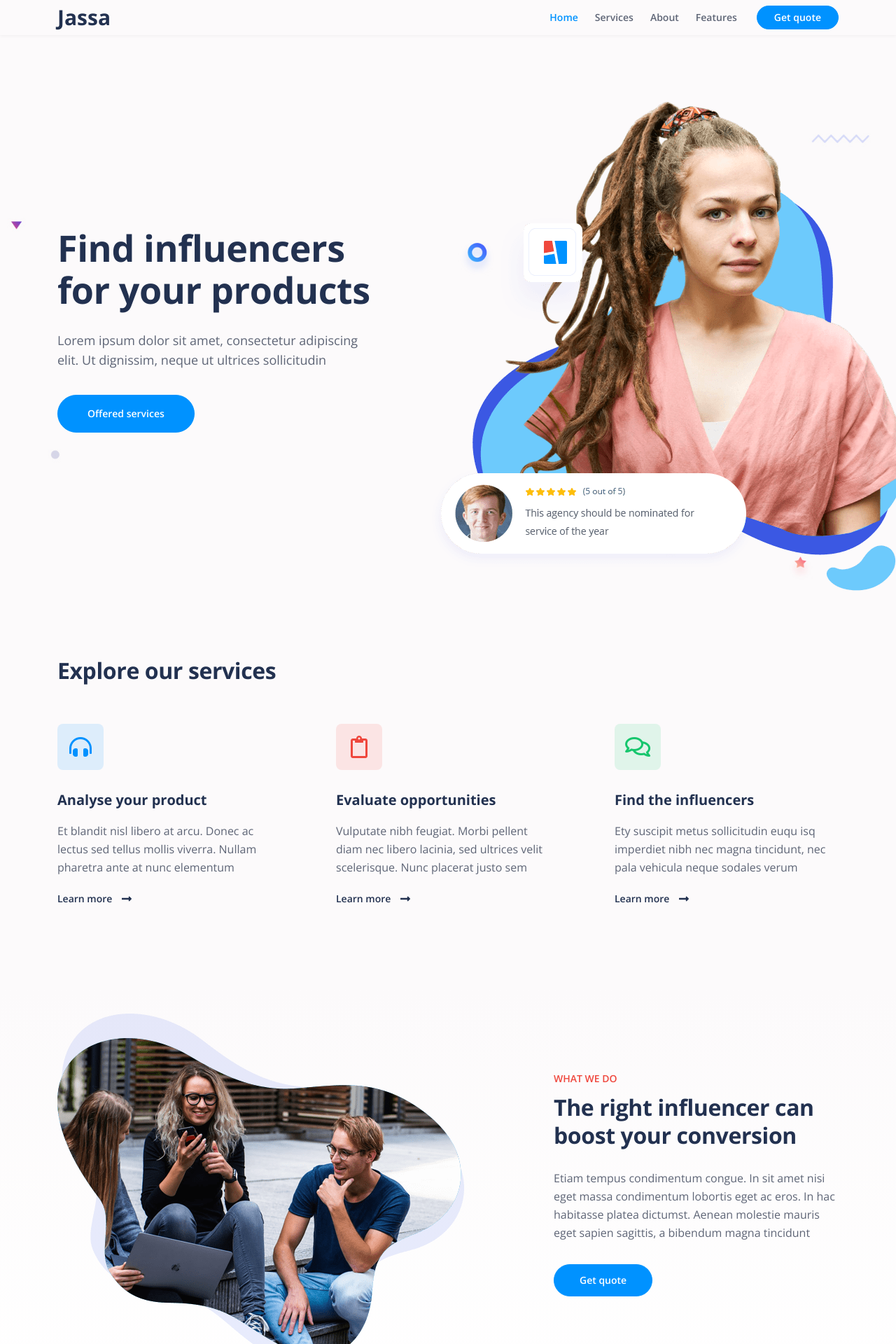
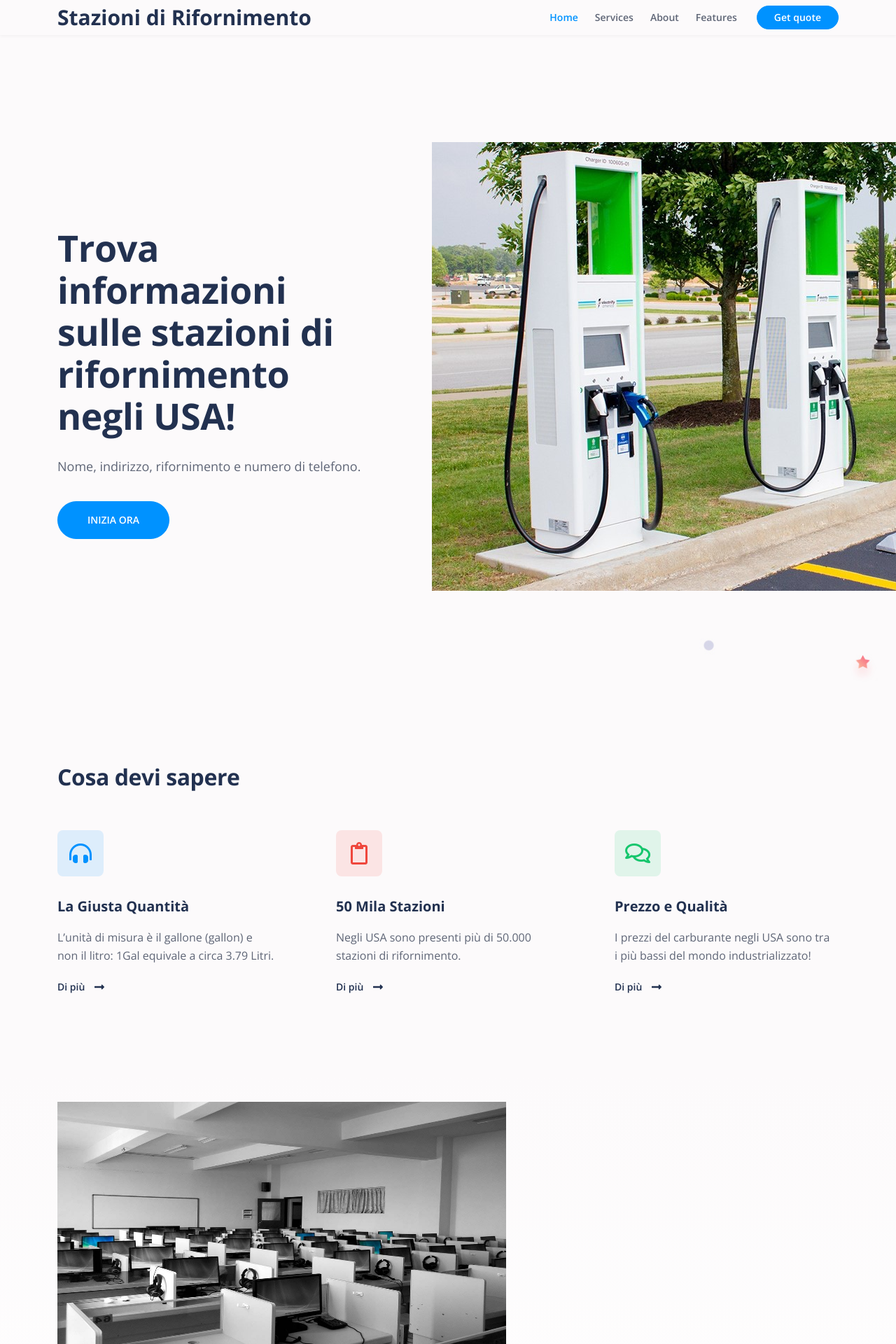
Before and after one commit to bolanosfra/Sito_EV, an Angular app in the folder ev_stations/: page / in a window 1280 px wide. Shown: the top 1920 px of the page at 70% size. Built offline with nearby package versions, Linux system fonts and the light colour scheme; a web font is replaced by a local one.

Commit message:
sito_14.05.2022

```diff
--- a/ev_stations/src/app/parte1/parte1.component.html
+++ b/ev_stations/src/app/parte1/parte1.component.html
@@ -2,8 +2,7 @@
     <div class="container">
 
 
-
-         <a class="navbar-brand logo-text" href="#">Jassa</a>
+         <a class="navbar-brand logo-text" href="#">Stazioni di Rifornimento</a>
 
         <button class="navbar-toggler p-0 border-0" type="button" id="navbarSideCollapse" aria-label="Toggle navigation">
             <span class="navbar-toggler-icon"></span>
@@ -36,14 +35,14 @@
         <div class="row">
             <div class="col-lg-6 col-xl-5">
                 <div class="text-container">
-                    <h1 class="h1-large">Find influencers for your products</h1>
-                    <p class="p-large">Lorem ipsum dolor sit amet, consectetur adipiscing elit. Ut dignissim, neque ut ultrices sollicitudin</p>
-                    <a class="btn-solid-lg" href="#services">Offered services</a>
+                    <h1 class="h1-large">Trova informazioni sulle stazioni di rifornimento negli USA!</h1>
+                    <p class="p-large">Nome, indirizzo, rifornimento e numero di telefono.</p>
+                    <a class="btn-solid-lg" href="#services">INIZIA ORA</a>
                 </div>
             </div>
             <div class="col-lg-6 col-xl-7">
                 <div class="image-container">
-                    <img class="img-fluid" src="assets/images/header-image.png" alt="alternative" />
+                    <img class="img-fluid" src="assets/images/ev_stations.jpg" alt="alternative" />
                 </div>
             </div>
         </div>
--- a/ev_stations/src/app/parte2/parte2.component.html
+++ b/ev_stations/src/app/parte2/parte2.component.html
@@ -2,7 +2,7 @@
     <div class="container">
         <div class="row">
             <div class="col-lg-12">
-                <h2>Explore our services</h2>
+                <h2>Cosa devi sapere</h2>
             </div>
         </div>
         <div class="row">
@@ -14,9 +14,9 @@
                         <span class="fas fa-headphones-alt"></span>
                     </div>
                     <div class="card-body">
-                        <h5 class="card-title">Analyse your product</h5>
-                        <p>Et blandit nisl libero at arcu. Donec ac lectus sed tellus mollis viverra. Nullam pharetra ante at nunc elementum</p>
-                        <a class="read-more no-line" href="#">Learn more <span class="fas fa-long-arrow-alt-right"></span></a>
+                        <h5 class="card-title">La Giusta Quantità</h5>
+                        <p>L’unità di misura è il gallone (gallon) e non il litro: 1Gal equivale a circa 3.79 Litri.</p>
+                        <a class="read-more no-line" href="#">Di più <span class="fas fa-long-arrow-alt-right"></span></a>
                     </div>
                 </div>
 
@@ -25,9 +25,9 @@
                         <span class="far fa-clipboard"></span>
                     </div>
                     <div class="card-body">
-                        <h5 class="card-title">Evaluate opportunities</h5>
-                        <p>Vulputate nibh feugiat. Morbi pellent diam nec libero lacinia, sed ultrices velit scelerisque. Nunc placerat justo sem</p>
-                        <a class="read-more no-line" href="#">Learn more <span class="fas fa-long-arrow-alt-right"></span></a>
+                        <h5 class="card-title">50 Mila Stazioni</h5>
+                        <p>Negli USA sono presenti più di 50.000 stazioni di rifornimento.</p>
+                        <a class="read-more no-line" href="#">Di più <span class="fas fa-long-arrow-alt-right"></span></a>
                     </div>
                 </div>
 
@@ -36,9 +36,9 @@
                         <span class="far fa-comments"></span>
                     </div>
                     <div class="card-body">
-                        <h5 class="card-title">Find the influencers</h5>
-                        <p>Ety suscipit metus sollicitudin euqu isq imperdiet nibh nec magna tincidunt, nec pala vehicula neque sodales verum</p>
-                        <a class="read-more no-line" href="#">Learn more <span class="fas fa-long-arrow-alt-right"></span></a>
+                        <h5 class="card-title">Prezzo e Qualità</h5>
+                        <p>I prezzi del carburante negli USA sono tra i più bassi del mondo industrializzato!</p>
+                        <a class="read-more no-line" href="#">Di più <span class="fas fa-long-arrow-alt-right"></span></a>
                     </div>
                 </div>
 
@@ -52,14 +52,14 @@
         <div class="row">
             <div class="col-lg-6 col-xl-7">
                 <div class="image-container">
-                    <img class="img-fluid" src="assets/images/details-1.png" alt="alternative" />
+                    <img class="img-fluid" src="assets/images/computers_office.jpg" alt="alternative" />
                 </div>
             </div>
-            <div class="col-lg-6 col-xl-5">
+            <div class="col-lg-6 col-xl-8">
                 <div class="text-container">
-                    <div class="section-title">WHAT WE DO</div>
-                    <h2>The right influencer can boost your conversion</h2>
-                    <p>Etiam tempus condimentum congue. In sit amet nisi eget massa condimentum lobortis eget ac eros. In hac habitasse platea dictumst. Aenean molestie mauris eget sapien sagittis, a bibendum magna tincidunt</p>
+                    <div class="section-title">COSA FACCIAMO</div>
+                    <h2>Progettazione, pubblicazione e assistenza.</h2>
+                    <p>Ci occupiamo, con impegno e dedizione, alla creazione di servizi basati su specifiche richieste dal 2020.</p>
                     <a class="btn-solid-reg" href="#contact">Get quote</a>
                 </div>
             </div>
--- a/ev_stations/src/app/parte3/parte3.component.html
+++ b/ev_stations/src/app/parte3/parte3.component.html
@@ -92,34 +92,34 @@
     <div class="container">
         <div class="row">
             <div class="col-lg-12">
-                <h4>If you want to find out which are the right influencers for your product marketing campaigns then follow us</h4>
+                <h4>Per sapere di più sui nostri progetti o per contattarci, ci trovi anche qui!</h4>
                 <div class="social-container">
                     <span class="fa-stack">
-                        <a href="#your-link">
+                        <a href="https://www.facebook.com/">
                             <i class="fas fa-circle fa-stack-2x"></i>
                             <i class="fab fa-facebook-f fa-stack-1x"></i>
                         </a>
                     </span>
                     <span class="fa-stack">
-                        <a href="#your-link">
+                        <a href="https://twitter.com/">
                             <i class="fas fa-circle fa-stack-2x"></i>
                             <i class="fab fa-twitter fa-stack-1x"></i>
                         </a>
                     </span>
                     <span class="fa-stack">
-                        <a href="#your-link">
+                        <a href="https://pinterest.com/">
                             <i class="fas fa-circle fa-stack-2x"></i>
                             <i class="fab fa-pinterest-p fa-stack-1x"></i>
                         </a>
                     </span>
                     <span class="fa-stack">
-                        <a href="#your-link">
+                        <a href="https://instagram.com/">
                             <i class="fas fa-circle fa-stack-2x"></i>
                             <i class="fab fa-instagram fa-stack-1x"></i>
                         </a>
                     </span>
                     <span class="fa-stack">
-                        <a href="#your-link">
+                        <a href="https://youtube.com/">
                             <i class="fas fa-circle fa-stack-2x"></i>
                             <i class="fab fa-youtube fa-stack-1x"></i>
                         </a>
@@ -134,17 +134,17 @@
         <div class="row">
             <div class="col-lg-6 col-md-12 col-sm-12">
                 <ul class="list-unstyled li-space-lg p-small">
-                    <li><a href="#">Article Details</a></li>
-                    <li><a href="#">Terms & Conditions</a></li>
+                    <li><a href="#">Dettagli articolo</a></li>
+                    <li><a href="#">Termini e Condizioni</a></li>
                     <li><a href="#">Privacy Policy</a></li>
                 </ul>
             </div>
             <div class="col-lg-3 col-md-12 col-sm-12">
-                <p class="p-small statement">Copyright © <a href="#">Jassa</a></p>
+                <p class="p-small statement">Copyright © EV_Stations</p>
             </div>
 
             <div class="col-lg-3 col-md-12 col-sm-12">
-                <p class="p-small statement">Distributed by <a href="https://therichpost.com/" target="_blank">Jassa</a></p>
+                <p class="p-small statement">Distributed by EV_Stations</p>
             </div>
         </div>
     </div>
```
Also changed, not shown: ev_stations/src/assets/images/computers_office.jpg (added), ev_stations/src/assets/images/ev_stations.jpg (added).
